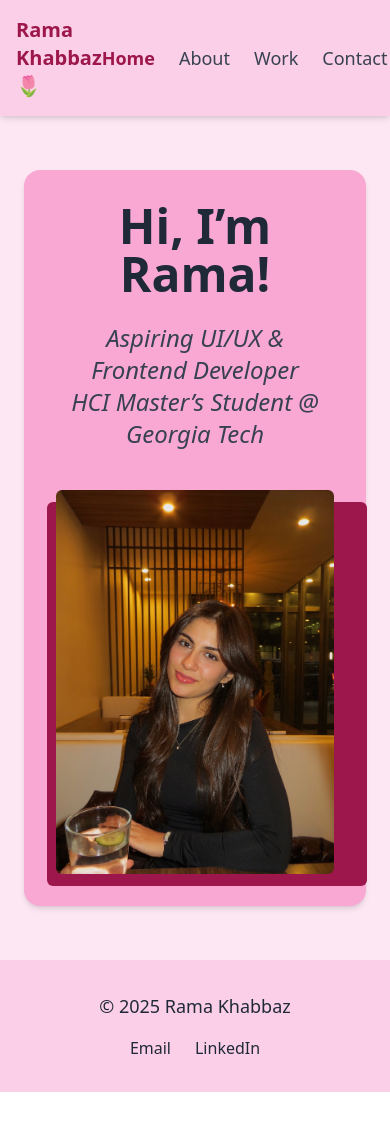
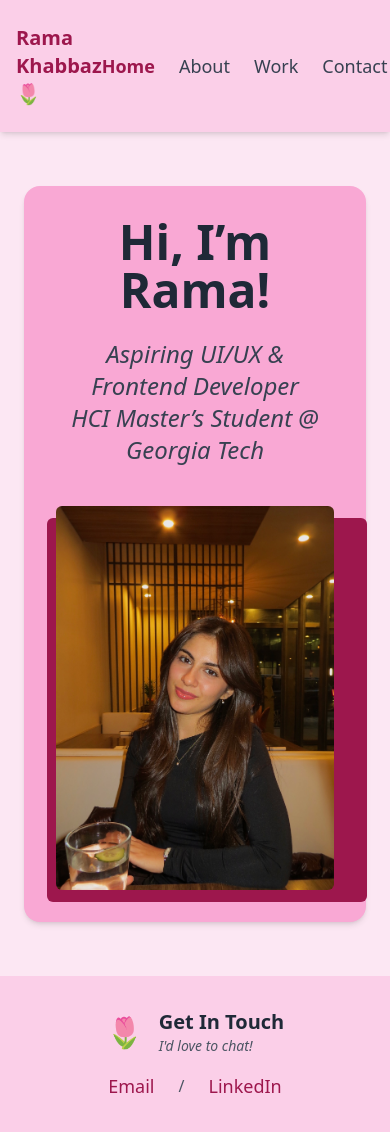
Before and after one commit to ramakhabbaz/portfolio, a React (Vite) app: page / in a window 390 px wide. Before the commit the page ends 1092 px from the top, so only its background shows below. Built offline with nearby package versions, Linux system fonts and the light colour scheme.

Commit message:
Design updates

```diff
--- a/src/components/Footer.tsx
+++ b/src/components/Footer.tsx
@@ -1,21 +1,31 @@
 export default function Footer() {
   return (
-      <footer className="bg-pink-200 text-gray-800">
-        <div className="max-w-7xl mx-auto px-4 py-8 flex flex-col md:flex-row justify-between items-center">
-          <p className="text-lg font-medium">© {new Date().getFullYear()} Rama Khabbaz</p>
+    <footer className="bg-pink-200 py-8 px-6">
+      <div className="max-w-7xl mx-auto flex flex-col md:flex-row justify-between items-center">
+        {/* Left section: Title + Flower + Subtitle */}
+        <div className="flex items-center gap-4 mb-4 md:mb-0">
+          <p className="text-3xl">🌷</p>
+          <div>
+            <h2 className="text-xl font-semibold text-gray-800">Get In Touch</h2>
+            <p className="text-sm italic text-gray-600">I'd love to chat!</p>
+          </div>
+        </div>
 
-          <div className="flex space-x-6 mt-4 md:mt-0">
+        {/* Right section: Contact links */}
+        <div className="flex items-center space-x-6">
           <a
             href="mailto:ramakhabbaz@gmail.com"
-              className="hover:text-pink-700 transition-colors"
+            className="text-lg text-pink-800 hover:underline"
           >
             Email
           </a>
+          <span className="text-gray-600">/</span>
           <a
             href="https://linkedin.com/in/rama-khabbaz"
+            className="text-lg text-pink-800 hover:underline"
             target="_blank"
+            /* for safety */
             rel="noopener noreferrer"
-              className="hover:text-pink-700 transition-colors"
           >
             LinkedIn
           </a>
--- a/src/components/Navbar.tsx
+++ b/src/components/Navbar.tsx
@@ -10,7 +10,7 @@ const navItems = [
 export default function Navbar() {
   return (
     <header className="bg-pink-200 shadow-md sticky top-0 z-50">
-      <nav className="max-w-7xl mx-auto px-4 py-4 flex items-center justify-between">
+      <nav className="max-w-7xl mx-auto px-4 py-6 flex items-center justify-between">
         <div className="text-xl font-bold text-pink-800">Rama Khabbaz 🌷</div>
         <ul className="flex space-x-6">
           {navItems.map((item) => (
--- a/src/pages/About.tsx
+++ b/src/pages/About.tsx
@@ -4,14 +4,12 @@ export default function About() {
         <div className="relative max-w-4xl w-full">
           {/* Shadow box behind */}
         <div
-          className="absolute inset-0 translate-x-3 translate-y-3 rounded-xl z-0"
-          style={{ backgroundColor: "#8D0060" }} // ✅ Dark pink shadow
+          className="absolute inset-0 translate-x-3 translate-y-3 rounded-xl z-0 bg-pink-800"
         />
 
         {/* Foreground card */}
         <div
-          className="relative rounded-xl p-8 md:p-12 shadow-md z-10 text-center"
-          style={{ backgroundColor: "#FF84D8" }} // ✅ Bright pink card
+          className="relative rounded-xl p-8 md:p-12 shadow-md z-10 text-center bg-pink-300"
         >
             <h1 className="text-4xl font-bold text-gray-700 mb-6">
               🌸 Hi, I’m Rama! 🌸
```
Lines whose indentation alone changed are shown as unchanged.
